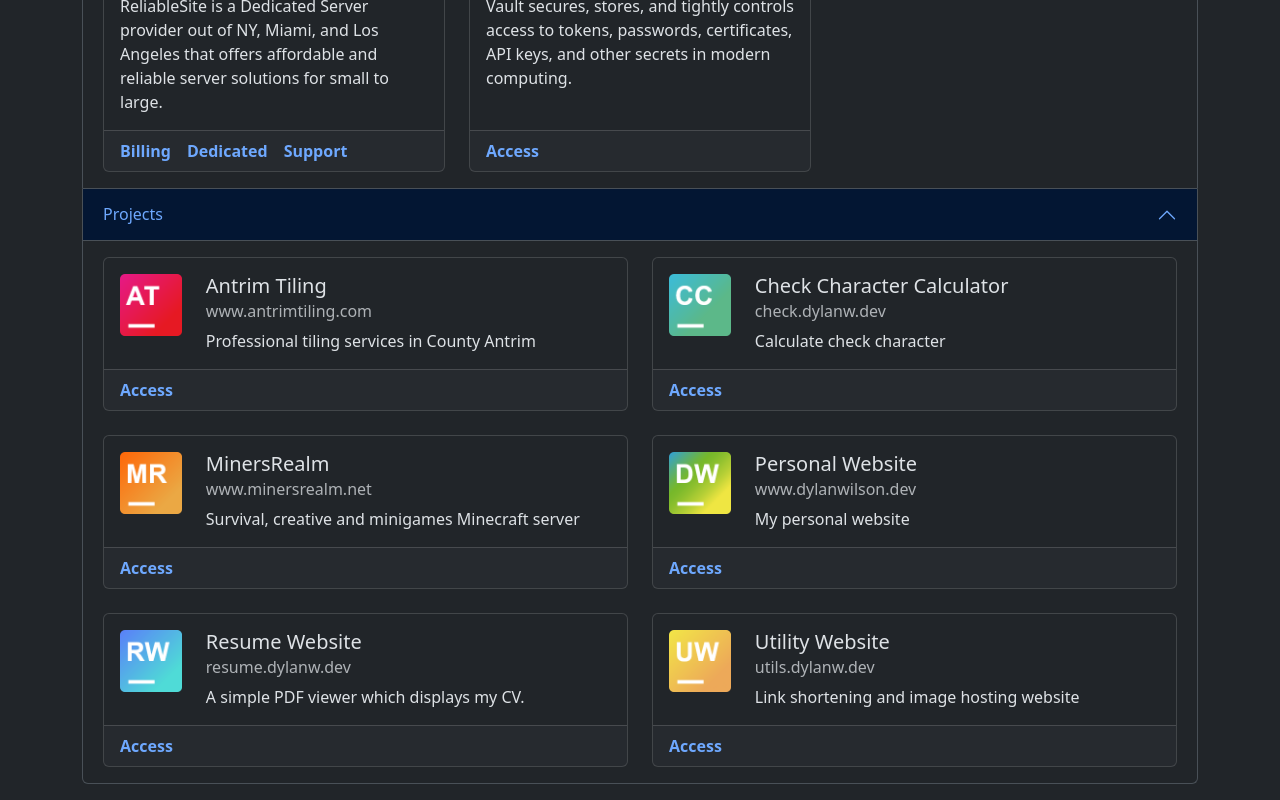
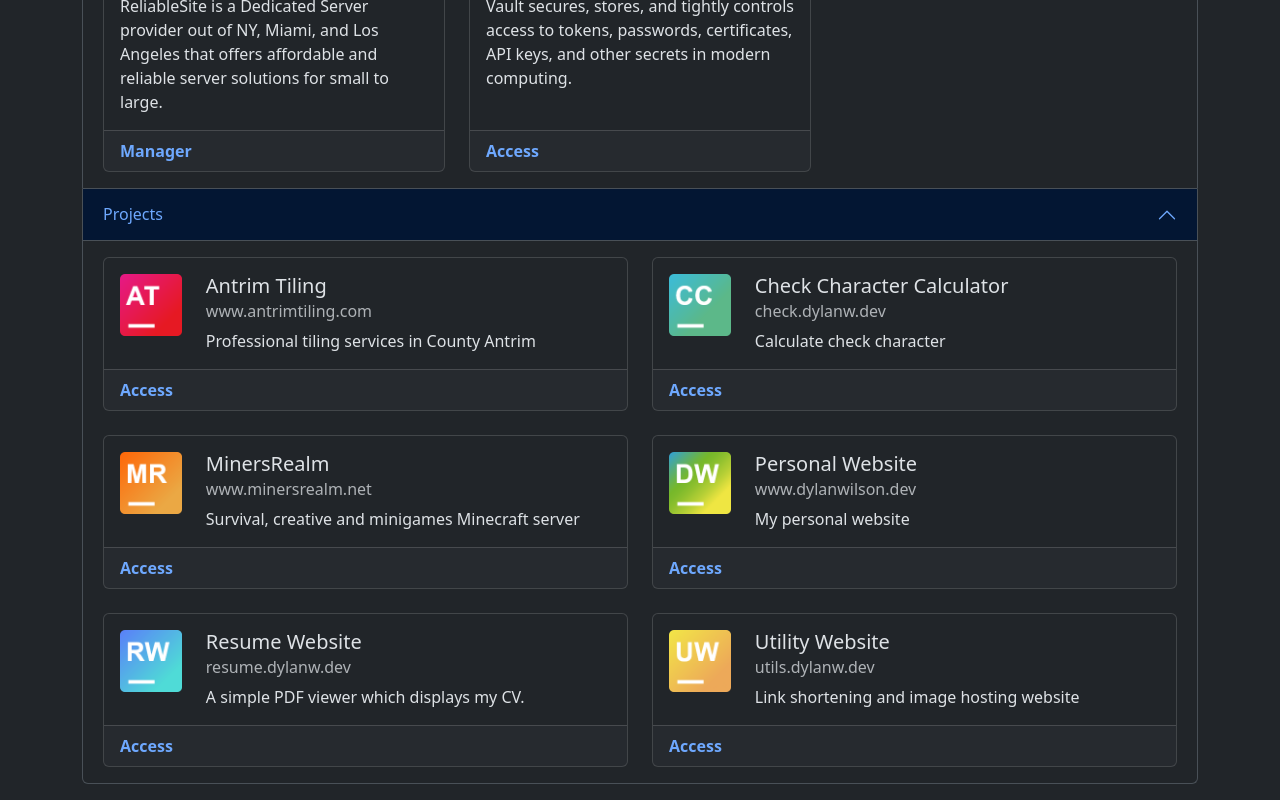
Before and after one commit to dwilson5817/server-portal, a Vue app: page / in a window 1280 px wide. Shown: the part 779-1579 px from the top of the page. Built offline with nearby package versions, Linux system fonts and the light colour scheme.

Commit message:
fix(services): replace links for ReliableSite with OVH
Replaced outdated ReliableSite URLs with a new OVH Manager link.

```diff
--- a/src/constants.ts
+++ b/src/constants.ts
@@ -12,9 +12,7 @@
         subtitle: "Dedicated server provider",
         description: "ReliableSite is a Dedicated Server provider out of NY, Miami, and Los Angeles that offers affordable and reliable server solutions for small to large.",
         links: [
-            { text: "Billing", url: "https://payments.reliablesite.net/" },
-            { text: "Dedicated", url: "https://dedicated.reliablesite.net/" },
-            { text: "Support", url: "https://support.reliablesite.net/" },
+            { text: "Manager", url: "https://www.ovh.com/manager/" },
         ],
     },
     {
```
